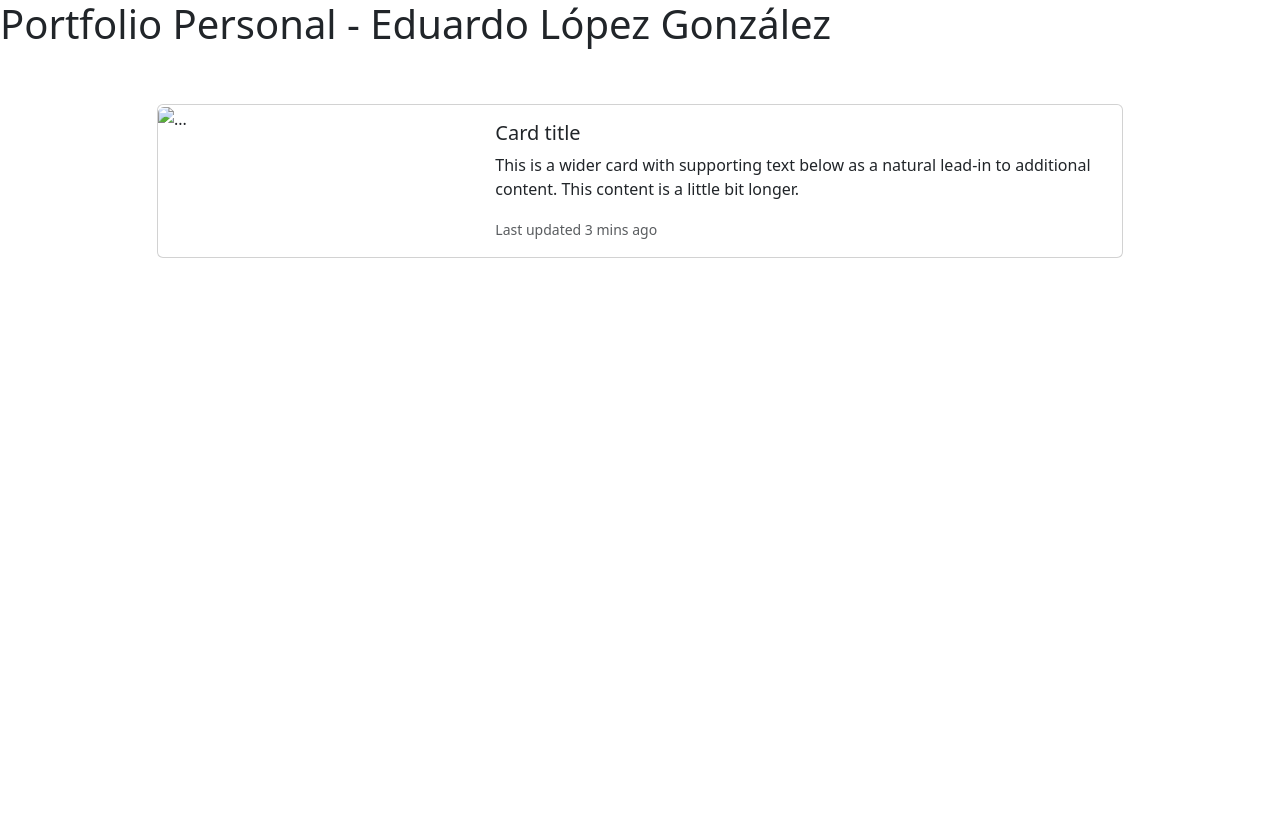
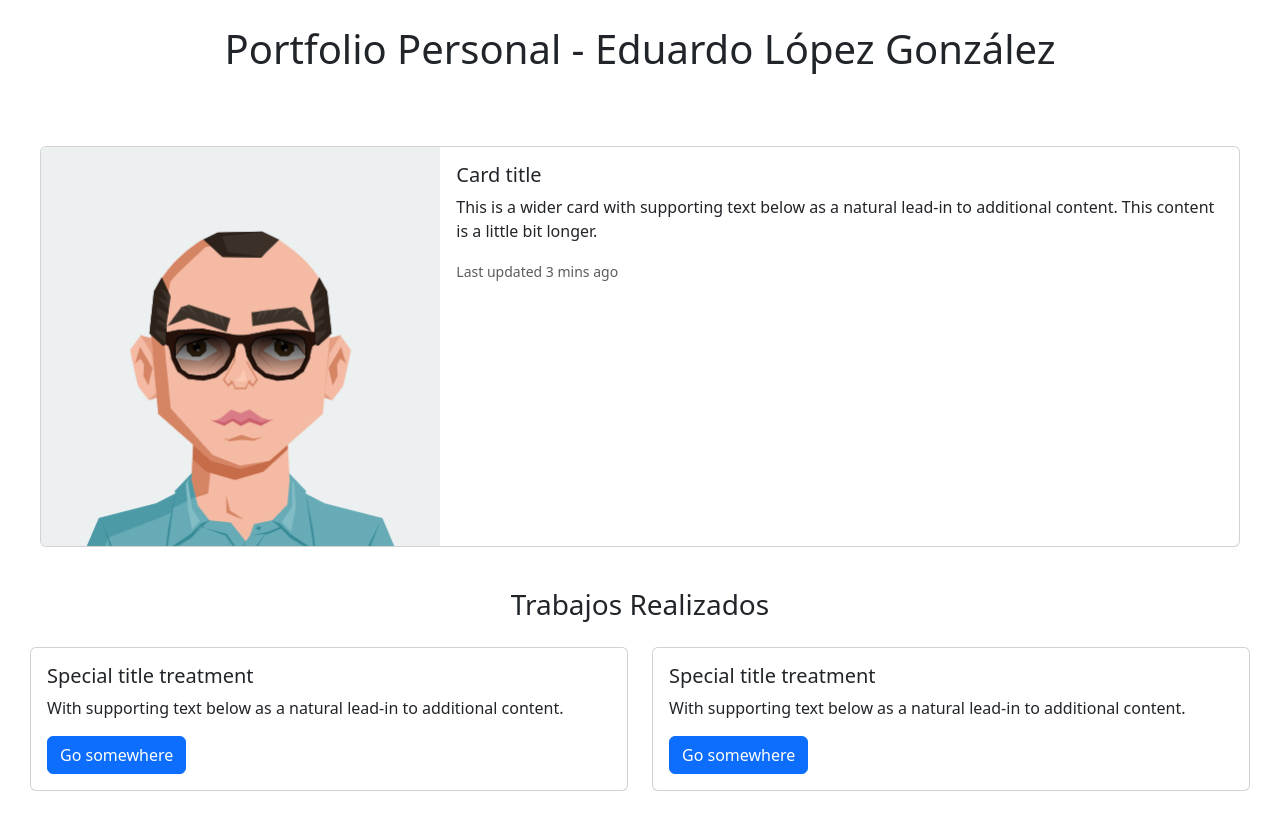
Before and after one commit to eduardolopez122/tic2practica02, a plain HTML site: page index.html in a window 1280 px wide. Before the commit the page ends 800 px from the top, so only its background shows below. Drawn offline with nearby package versions, Linux system fonts and the light colour scheme.

Commit message:
Construcción página
Añadí el avatar, las tarjetas para los trabajos e hice CSS.

```diff
--- a/estilos.css
+++ b/estilos.css
@@ -1,3 +1,11 @@
-.margenes {
-    margin: 200px
+body {
+    background-image: url();
+    background-size: cover;
+    background-position: center;
+    margin: 10px 30px 50px
 }
+
+.titulo {
+    margin:25px;
+    text-align: center;
+}
--- a/index.html
+++ b/index.html
@@ -8,13 +8,13 @@
         <link rel="stylesheet" href="./estilos.css">
     </head>
     <body>
-      <h1>Portfolio Personal - Eduardo López González</h1>
+      <h1 class="titulo">Portfolio Personal - Eduardo López González</h1>
       <br><br>
       <div class="d-flex justify-content-center">
         <div class="card mb-3" style="max-width: 1200px;">
             <div class="row g-0">
               <div class="col-md-4">
-                <img src="..." class="img-fluid rounded-start" alt="...">
+                <img src="./img/AvatarMaker.png" class="img-fluid rounded-start">
               </div>
               <div class="col-md-8">
                 <div class="card-body">
@@ -26,6 +26,27 @@
             </div>
         </div>
       </div>
+      <h3 class="titulo">Trabajos Realizados</h3>
+      <div class="row">
+        <div class="col-sm-6 mb-3 mb-sm-0">
+          <div class="card">
+            <div class="card-body">
+              <h5 class="card-title">Special title treatment</h5>
+              <p class="card-text">With supporting text below as a natural lead-in to additional content.</p>
+              <a href="#" class="btn btn-primary">Go somewhere</a>
+            </div>
+          </div>
+        </div>
+        <div class="col-sm-6">
+          <div class="card">
+            <div class="card-body">
+              <h5 class="card-title">Special title treatment</h5>
+              <p class="card-text">With supporting text below as a natural lead-in to additional content.</p>
+              <a href="#" class="btn btn-primary">Go somewhere</a>
+            </div>
+          </div>
+        </div>
+      </div>
       <script src="https://cdn.jsdelivr.net/npm/bootstrap@5.3.9/dist/js/bootstrap.bundle.min.js" integrity="sha384-WyOxWvTyr1QaMPfiPJSv76iReVthorl5uWlFtZPyK0IEB0hGzo9y5Bp9mYanr8Bu" crossorigin="anonymous"></script>
     </body>
 </html>
```
Also changed, not shown: img/AvatarMaker.png (added), 1 other file.
